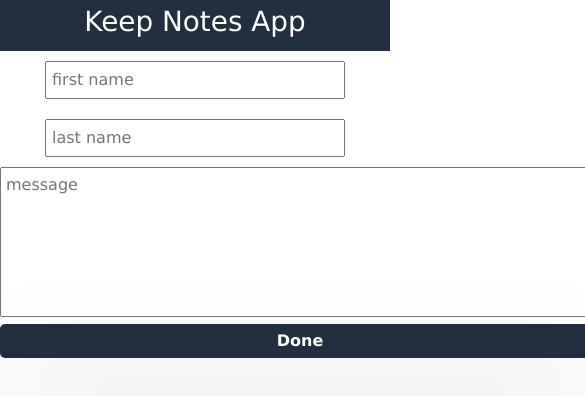
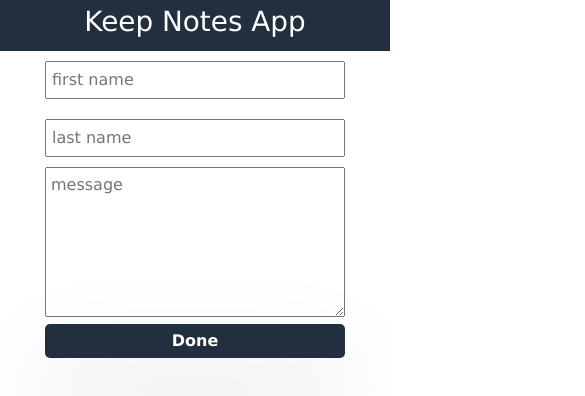
Before and after one commit to Himanshu-0981/Keep-Notes, a React (Vite) app: page / in a window 390 px wide. Shown: the top 396 px of the page, 585 px wide, since content can reach past the window. Built offline with nearby package versions, Linux system fonts and the light colour scheme.

Commit message:
media query

```diff
--- a/src/App.css
+++ b/src/App.css
@@ -35,6 +35,7 @@ textarea{
   font-family: 'Lucida Sans', 'Lucida Sans Regular', 'Lucida Grande', 'Lucida Sans Unicode', Geneva, Verdana, sans-serif;
 }
 
+
 .submit-btn{
   width: 600px;
   background: #222f3e;
@@ -46,6 +47,19 @@ textarea{
   padding-bottom: 5px;
   box-shadow: rgba(17, 12, 46, 0.15) 0px 48px 100px 0px;
   font-weight: 600;
+}
+
+@media only screen and (max-width:602px){
+  textarea{
+    width: 300px;
+  }
+  @media only screen and (max-width:602px){
+    .submit-btn{
+      width: 300px;
+    }
+
+  }
+
 }
 
 .result-container{
@@ -83,3 +97,10 @@ textarea{
 .delete-btn:hover{
   background-color: red;
 }
+
+
+@media only screen and (max-width:420px) {
+    .result-box{
+      width: 300px;
+    }
+}
```
